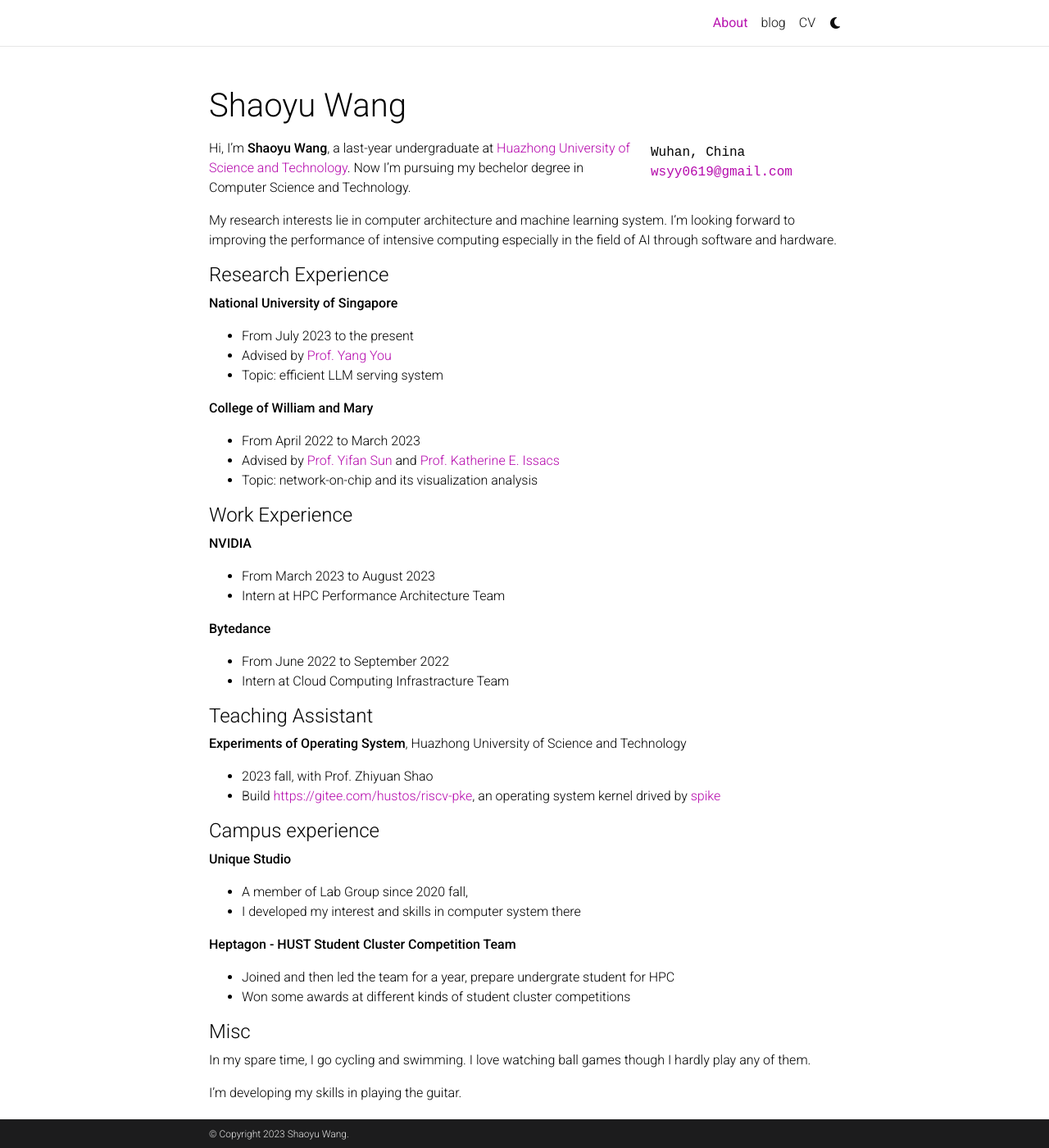
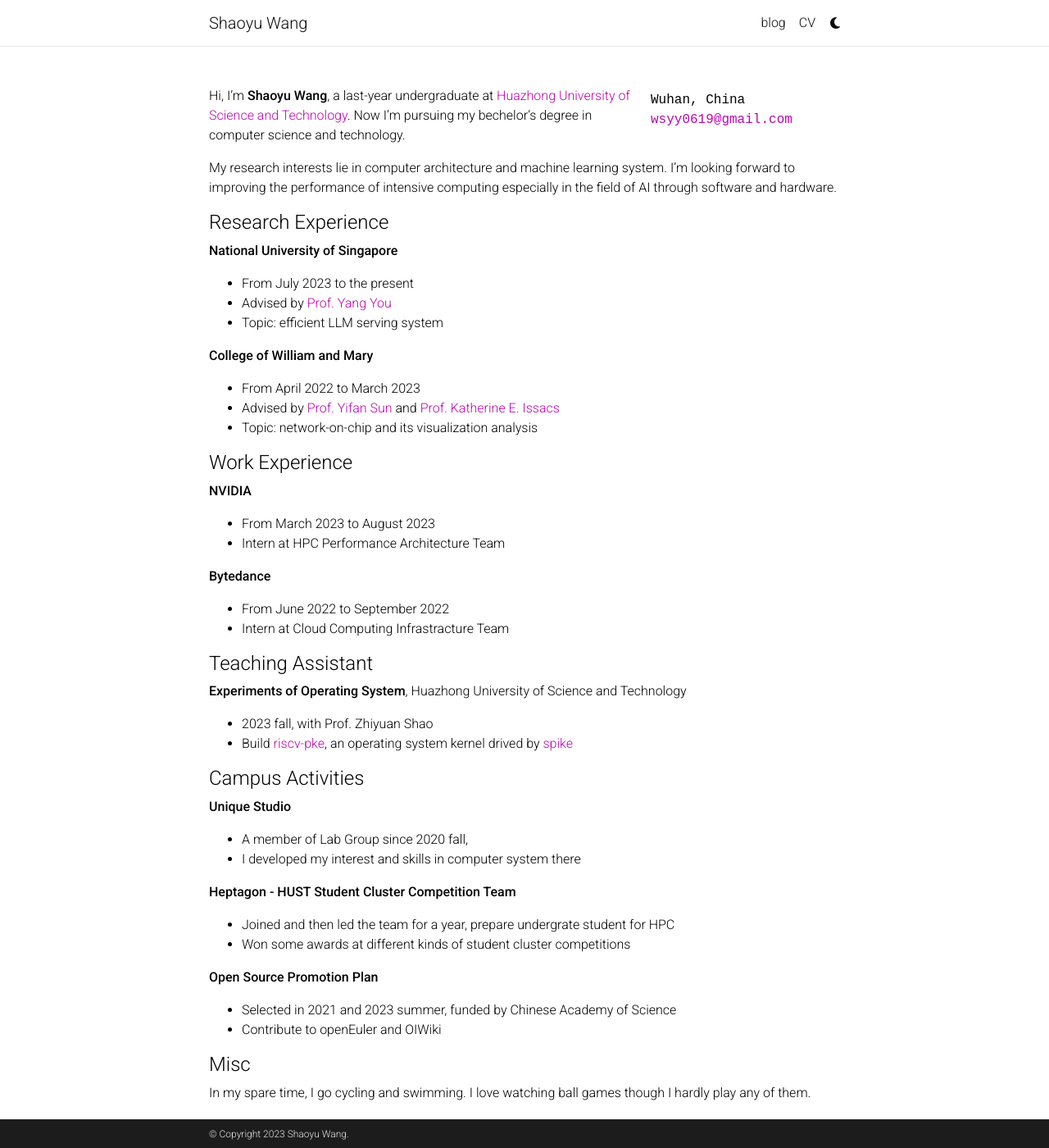
Before and after one commit to shawlleyw/shawlleyw.github.io, a Jekyll site: the page built from _pages/about.md, in a window 1280 px wide and 1400 px high. Shown: the whole window at 82% size. Built offline with Jekyll 4.4.1, drawn with Linux system fonts in a browser that asks for light colours; comment, search, counter and statistics services are not loaded; a style sheet for code colours, icons or effects is not loaded.

Commit message:
update header

```diff
--- a/_includes/header.html
+++ b/_includes/header.html
@@ -4,7 +4,6 @@
       <!-- Nav Bar -->
       <nav id="navbar" class="navbar navbar-light navbar-expand-sm {% if site.navbar_fixed %}fixed-top{% else %}sticky-top{% endif %}">
         <div class="container">
-          {% if page.permalink != '/' -%}
           <a class="navbar-brand title font-weight-lighter" href="{{ site.baseurl }}/">
             {%- if site.title == "blank" -%}
               {%- if site.first_name -%}
@@ -20,7 +19,7 @@
               {{- site.title -}}
             {%- endif -%}
           </a>
-          {%- elsif site.enable_navbar_social -%}
+          {% if site.enable_navbar_social %}
           <!-- Social Icons -->
           <div class="navbar-brand social">
             {% include social.html %}
@@ -36,12 +35,6 @@
 
           <div class="collapse navbar-collapse text-right" id="navbarNav">
             <ul class="navbar-nav ml-auto flex-nowrap">
-
-              {%- for page in site.pages -%}
-                {% if page.permalink == '/' %}
-                  {% assign about_title = page.title %}
-                {% endif %}
-              {% endfor %}
 
               <!-- About -->
               <li class="nav-item {% if page.permalink == '/' %}active{% endif %}">
--- a/_layouts/about.html
+++ b/_layouts/about.html
@@ -5,9 +5,6 @@
 <!-- about.html -->
       <div class="post">
         <header class="post-header">
-          <h1 class="post-title">
-            {% if site.title == "blank" -%}<span class="font-weight-bold">{{ site.first_name }}</span> {{ site.middle_name }} {{ site.last_name }}{%- else -%}{{ site.title }}{%- endif %}
-          </h1>
           <p class="desc">{{ page.subtitle }}</p>
         </header>
 
--- a/_pages/about.md
+++ b/_pages/about.md
@@ -18,7 +18,7 @@
 social: true  # includes social icons at the bottom of the page
 ---
 
-Hi, I'm **Shaoyu Wang**, a last-year undergraduate at [Huazhong University of Science and Technology](https://english.hust.edu.cn/). Now I'm pursuing my bechelor degree in Computer Science and Technology.
+Hi, I'm **Shaoyu Wang**, a last-year undergraduate at [Huazhong University of Science and Technology](https://english.hust.edu.cn/). Now I'm pursuing my bechelor's degree in computer science and technology.
 
 My research interests lie in computer architecture and machine learning system. I'm looking forward to improving the performance of intensive computing especially in the field of AI through software and hardware.
 
@@ -48,9 +48,9 @@
 
 **Experiments of Operating System**, Huazhong University of Science and Technology
 - 2023 fall, with Prof. Zhiyuan Shao
-- Build [https://gitee.com/hustos/riscv-pke](riscv-pke), an operating system kernel drived by [spike](https://github.com/riscv-software-src/riscv-isa-sim)
+- Build [riscv-pke](https://gitee.com/hustos/riscv-pke), an operating system kernel drived by [spike](https://github.com/riscv-software-src/riscv-isa-sim)
 
-#### Campus experience
+#### Campus Activities
 
 **Unique Studio**
 - A member of Lab Group since 2020 fall,
@@ -60,6 +60,10 @@
 - Joined and then led the team for a year, prepare undergrate student for HPC
 - Won some awards at different kinds of student cluster competitions
 
+[**Open Source Promotion Plan**](https://summer-ospp.ac.cn/)
+- Selected in 2021 and 2023 summer, funded by Chinese Academy of Science
+- Contribute to openEuler and OIWiki
+
 
 #### Misc
 
```
